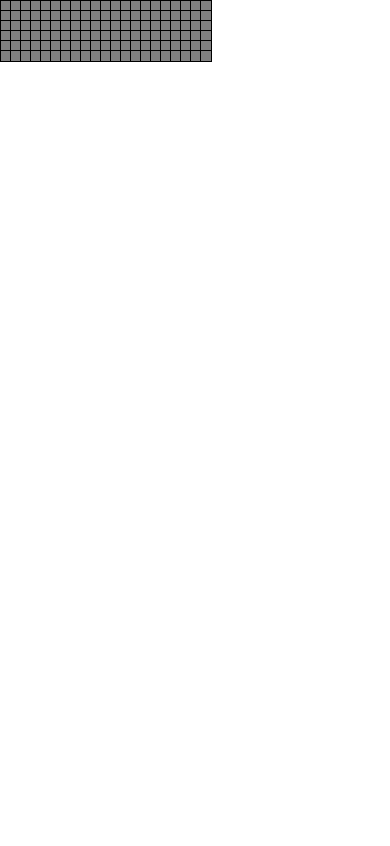
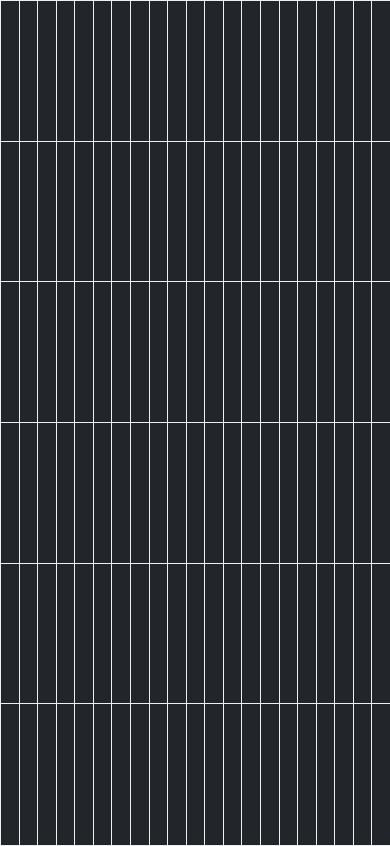
Before and after one commit to kylejlin/frets, a React app: page / in a window 390 px wide. Built offline with nearby package versions, Linux system fonts and the light colour scheme.

Commit message:
Make layout more responsive

```diff
--- a/src/Frets.css
+++ b/src/Frets.css
@@ -1,8 +1,8 @@
 .Frets-cell {
   position: absolute;
-  width: 10px;
-  height: 10px;
-  background-color: grey;
+  width: var(--cell-width);
+  height: var(--cell-height);
+  background-color: var(--grey);
 
-  border: 1px solid black;
+  border: 1px solid var(--white);
 }
--- a/src/Frets.js
+++ b/src/Frets.js
@@ -7,12 +7,11 @@ class Frets extends React.Component {
   constructor(props) {
     super(props)
 
+    const { cellWidth, cellHeight } = this.calculateCellHeight()
     this.state = {
-
+      cellWidth,
+      cellHeight
     }
-
-    this.CELL_WIDTH = 10
-    this.CELL_HEIGHT = 10
 
     this.stringFrequencies = [
       82.41, // E2
@@ -29,6 +28,11 @@ class Frets extends React.Component {
 
     this.audioCtx = audioCtx
     this.gainNode = gainNode
+
+    window.addEventListener('resize', () => {
+      this.calculateCellHeight()
+      this.forceUpdate()
+    })
   }
 
   render() {
@@ -39,14 +43,27 @@ class Frets extends React.Component {
           return <div
             className="Frets-cell"
             style={{
-              left: cell.x * this.CELL_WIDTH,
-              top: cell.y * this.CELL_HEIGHT
+              left: cell.x * this.state.cellWidth,
+              top: cell.y * this.state.cellHeight
             }}
             onClick={() => this.onCellClick(cell)}
           />
         })}
       </div>
     )
+  }
+
+  calculateCellHeight() {
+    const width = window.innerWidth / 21
+    const height = window.innerHeight / 6
+    document.body.style.setProperty('--cell-width', width + 'px')
+    document.body.style.setProperty('--cell-height', height + 'px')
+    const dimensions = {
+      cellWidth: width,
+      cellHeight: height
+    }
+    this.setState(dimensions)
+    return dimensions
   }
 
   generateCells() {
@@ -75,7 +92,7 @@ class Frets extends React.Component {
     oscillator.start()
     setTimeout(() => {
       oscillator.stop()
-    }, 1e3)
+    }, 5e2)
   }
 }
 
--- a/src/index.css
+++ b/src/index.css
@@ -2,4 +2,10 @@ body {
   margin: 0;
   padding: 0;
   font-family: sans-serif;
+  --black: #12151A;
+  --grey: #22252A;
+  --white: #eee;
+  --blue: #08b;
+  --cell-width: 10px;
+  --cell-height: 10px;
 }
```
